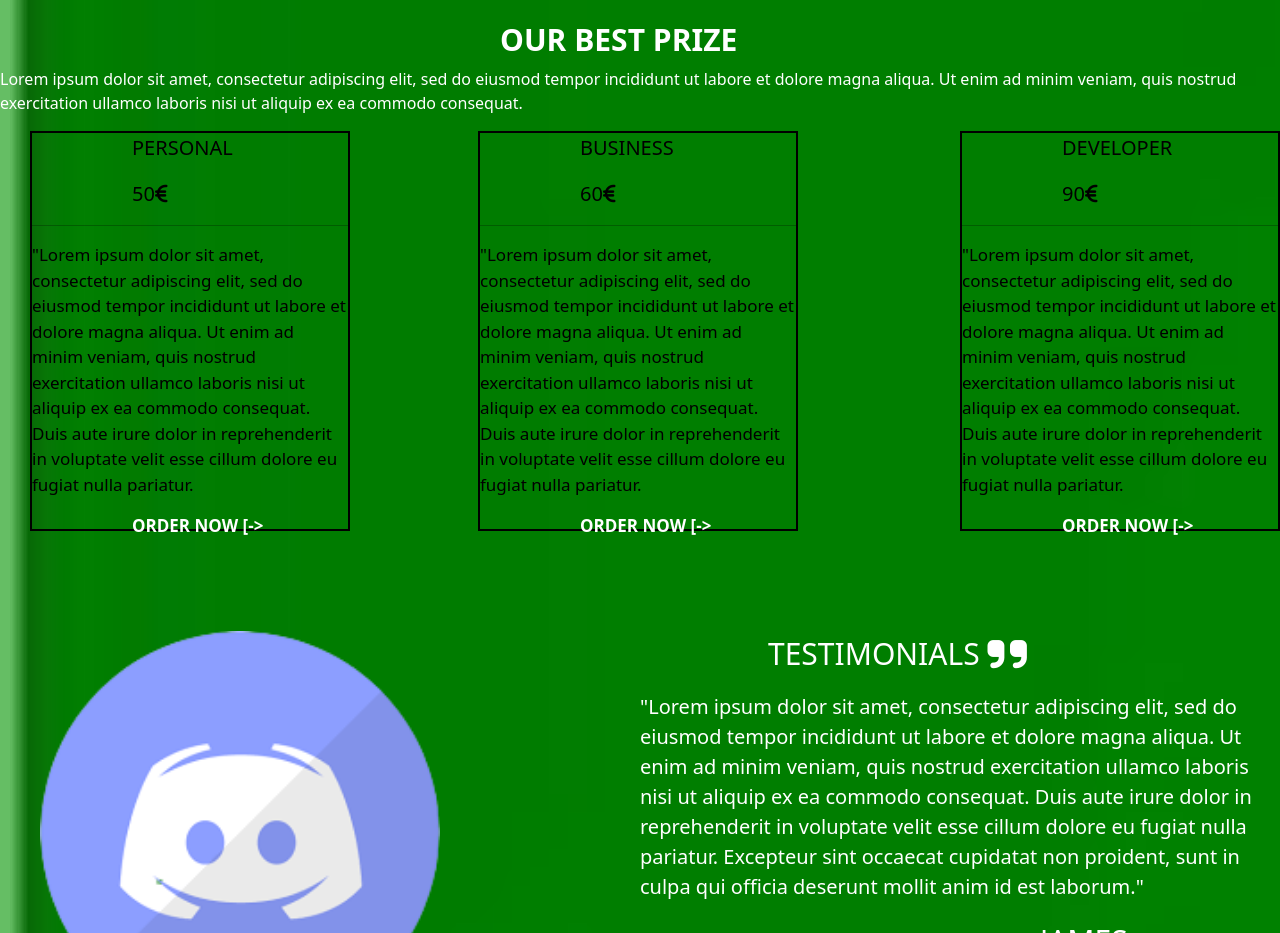
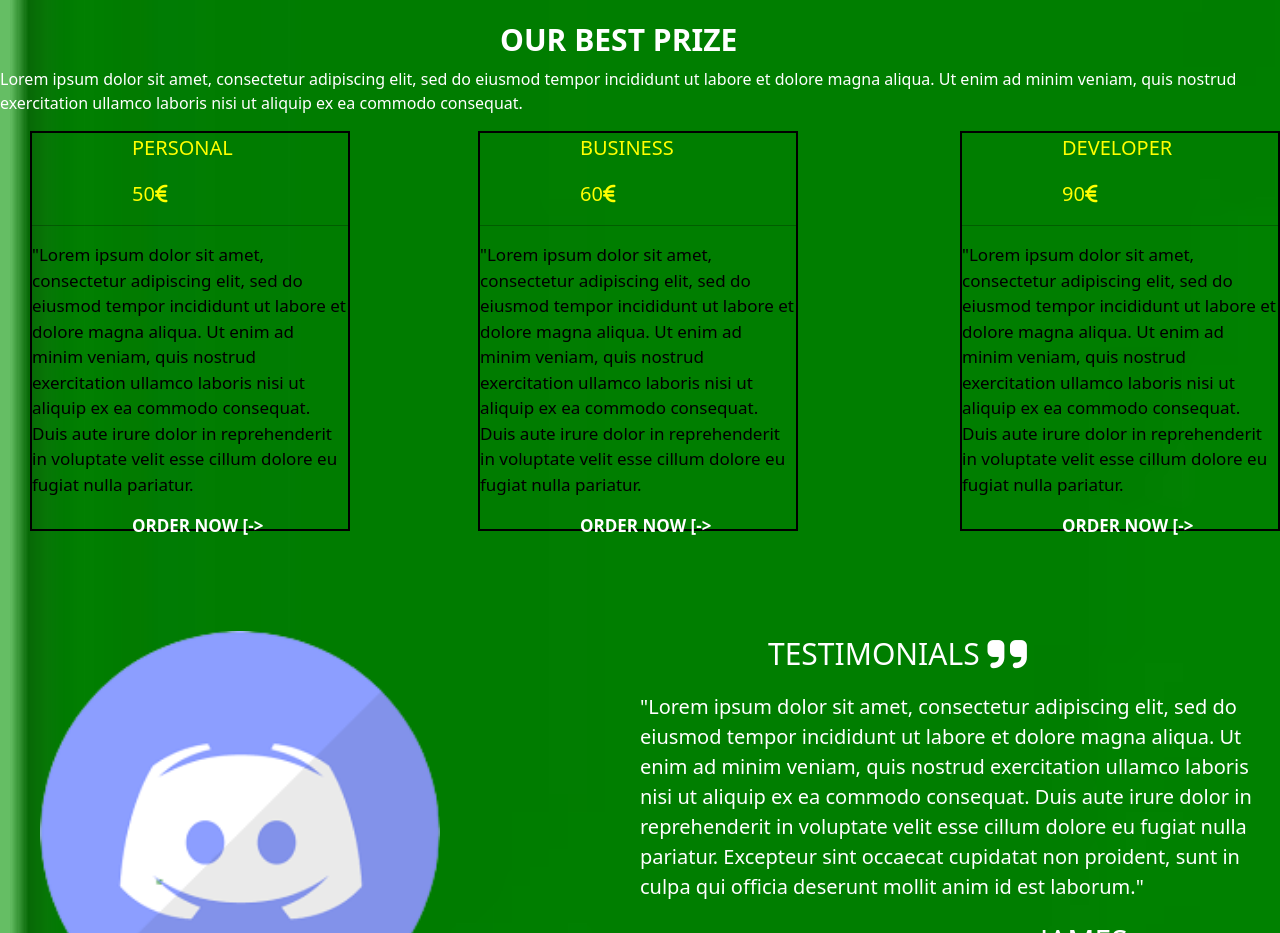
Before and after one commit to Pavalanganesan2368/PAVALAN, a plain HTML site: page index.html in a window 1280 px wide. Shown: the part 4260-5193 px from the top of the page. Drawn offline with nearby package versions, Linux system fonts and the light colour scheme.

Commit message:
Update index.html

```diff
--- a/index.html
+++ b/index.html
@@ -180,8 +180,8 @@
 
     <div id="header10">
         <div id="box1">
-            <P style="margin-left:100px;font-size:20px">PERSONAL</P>
-            <P style="margin-left:100px;font-size:20px">50<i class="fa-solid fa-euro-sign"></i></P>
+            <P style="margin-left:100px;font-size:20px;color:yellow">PERSONAL</P>
+            <P style="margin-left:100px;font-size:20px;color:yellow">50<i class="fa-solid fa-euro-sign"></i></P>
             <hr>
             <p>"Lorem ipsum dolor sit amet, consectetur adipiscing elit, sed do eiusmod tempor incididunt ut labore
                 et dolore magna aliqua. Ut enim ad minim veniam, quis nostrud exercitation ullamco laboris nisi ut
@@ -190,8 +190,8 @@
             <b><a href="#order" style="color:white;margin-left:100px">ORDER NOW [-></a></b>
         </div>
         <div id="box2">
-            <P style="margin-left:100px;font-size:20px">BUSINESS</P>
-            <p style="margin-left:100px;font-size:20px">60<i class="fa-solid fa-euro-sign"></i></p>
+            <P style="margin-left:100px;font-size:20px;color:yellow">BUSINESS</P>
+            <p style="margin-left:100px;font-size:20px;color:yellow">60<i class="fa-solid fa-euro-sign"></i></p>
             <hr>
             <p>"Lorem ipsum dolor sit amet, consectetur adipiscing elit, sed do eiusmod tempor incididunt ut labore
                 et dolore magna aliqua. Ut enim ad minim veniam, quis nostrud exercitation ullamco laboris nisi ut
@@ -200,8 +200,8 @@
             <b><a href="#order2" style="color:white;margin-left:100px">ORDER NOW [-></a></b>
         </div>
         <div id="box3">
-            <P style="margin-left:100px;font-size:20px">DEVELOPER</P>
-            <p style="margin-left:100px;font-size:20px">90<i class="fa-solid fa-euro-sign"></i></p>
+            <P style="margin-left:100px;font-size:20px;color:yellow">DEVELOPER</P>
+            <p style="margin-left:100px;font-size:20px;color:yellow">90<i class="fa-solid fa-euro-sign"></i></p>
             <hr>
             <p>"Lorem ipsum dolor sit amet, consectetur adipiscing elit, sed do eiusmod tempor incididunt ut labore
                 et dolore magna aliqua. Ut enim ad minim veniam, quis nostrud exercitation ullamco laboris nisi ut
```
